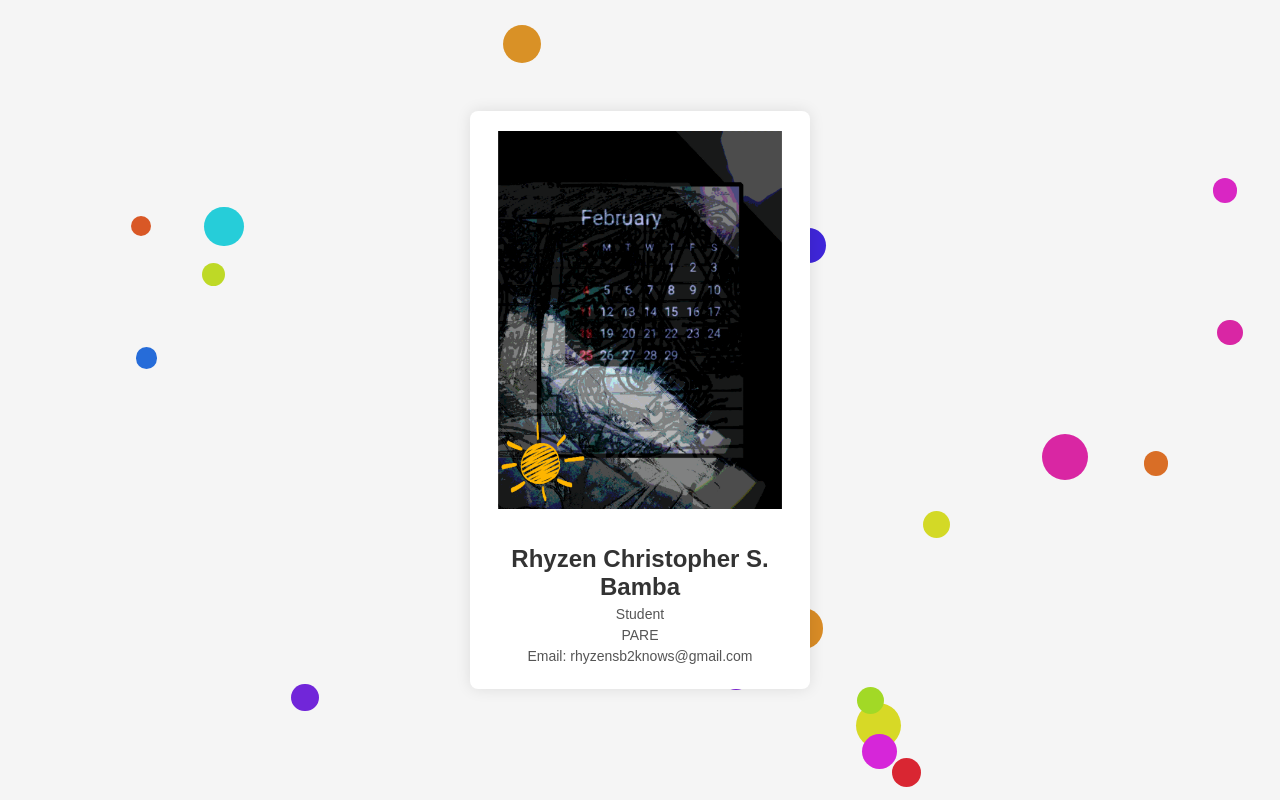
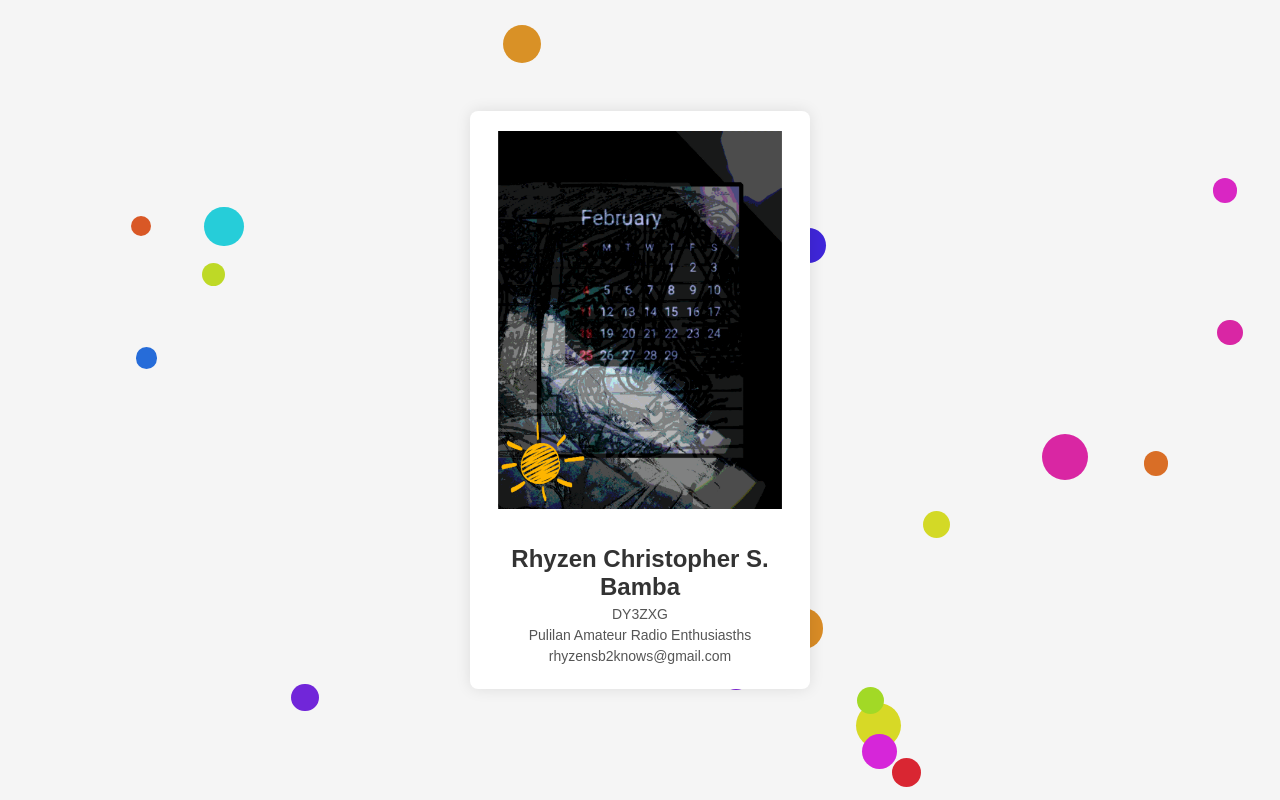
Before and after one commit to Rhyzen16/Frozenwater16.github.io, a plain HTML site: page index.html in a window 1280 px wide. Drawn offline with Linux system fonts and the light colour scheme.

Commit message:
Update index.html

```diff
--- a/index.html
+++ b/index.html
@@ -60,9 +60,9 @@
         <!-- Contact Card Content -->
         <img src="ItsChaosticom.gif" alt="5 Month Hardwork - ItsChaosticom">
         <h1>Rhyzen Christopher S. Bamba</h1>
-        <p>Student</p>
-        <p>PARE</p></p>
-        <p>Email: rhyzensb2knows@gmail.com</p>
+        <p>DY3ZXG</p>
+        <p>Pulilan Amateur Radio Enthusiasths</p></p>
+        <p>rhyzensb2knows@gmail.com</p>
     </div>
 
     <script>
```
